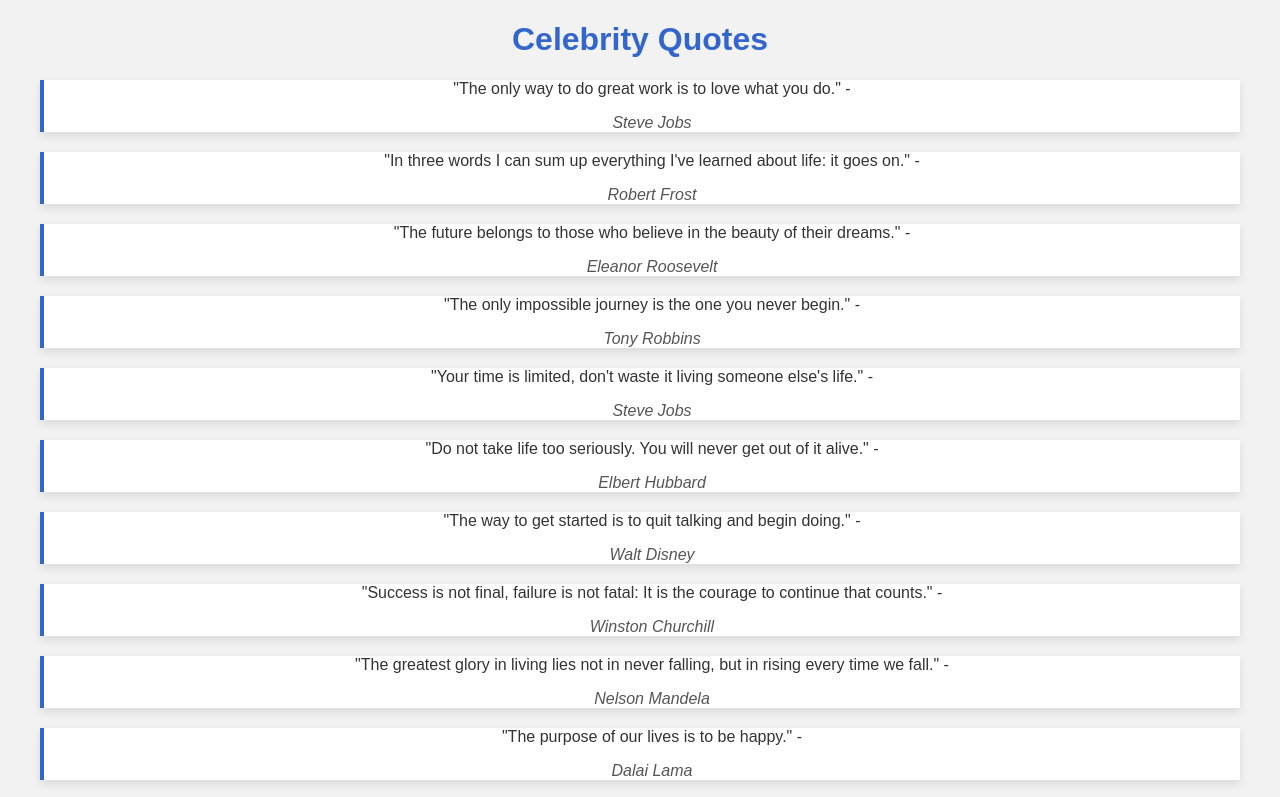
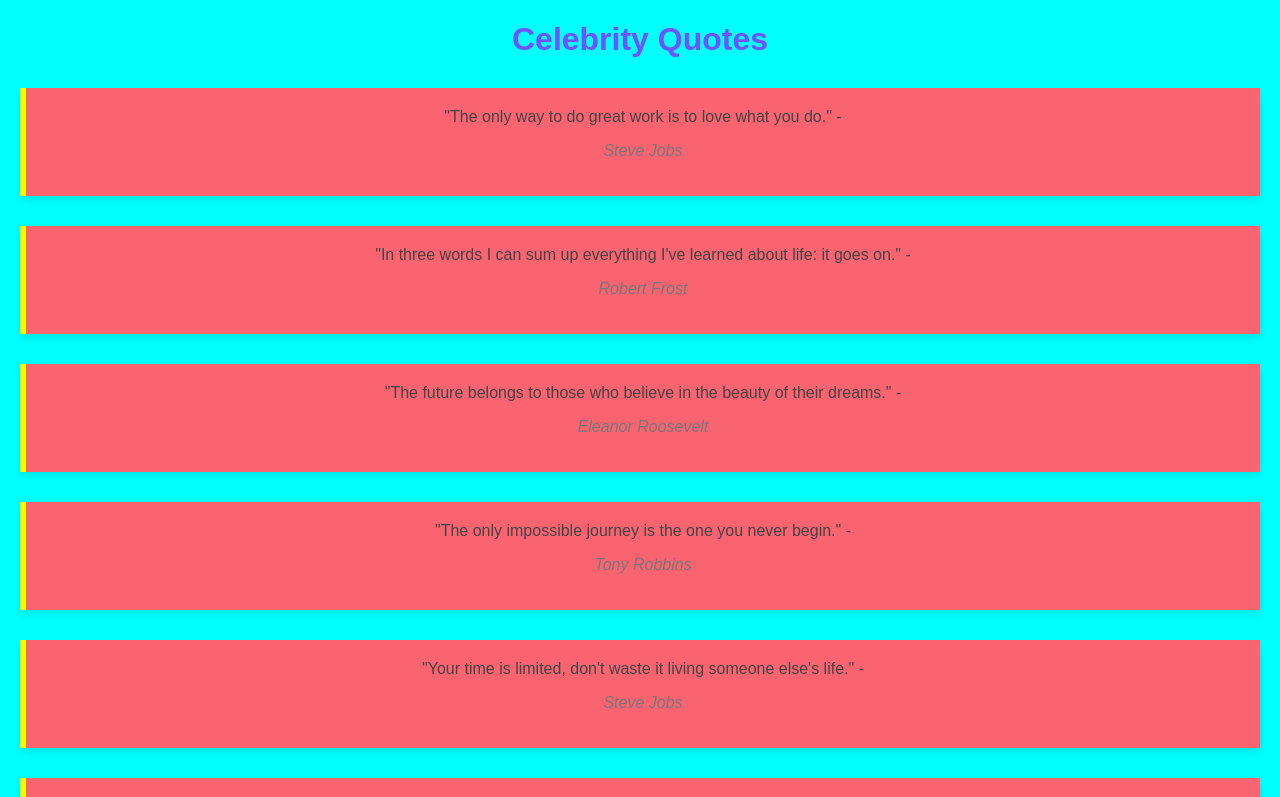
Before and after one commit to ethanwastaken1/ethanwastaken1.github.io, a plain HTML site: page index.html in a window 1280 px wide. Shown: the top 797 px of the page. Drawn offline with Linux system fonts and the light colour scheme.

Commit message:
Update index.html
vribanty colrs

```diff
--- a/index.html
+++ b/index.html
@@ -9,25 +9,25 @@
             font-family: Arial, sans-serif;
             text-align: center;
             margin: 20px;
-            background-color: #f2f2f2;
-            color: #333;
+            background-color: #00ffff;
+            color: #444;
         }
 
         h1 {
-            color: #3366cc;
+            color: #7152ff;
         }
 
         blockquote {
-            border-left: 4px solid #3366cc;
-            padding-left: 20px;
-            margin: 20px;
-            background-color: #fff;
+            border-left: 6px solid #f2ff00;
+            padding: 20px;
+            margin: 30px 0;
+            background-color: #fa6470;
             box-shadow: 0 4px 8px rgba(0, 0, 0, 0.1);
         }
 
         p {
             font-style: italic;
-            color: #555;
+            color: #777;
         }
     </style>
 </head>
```
